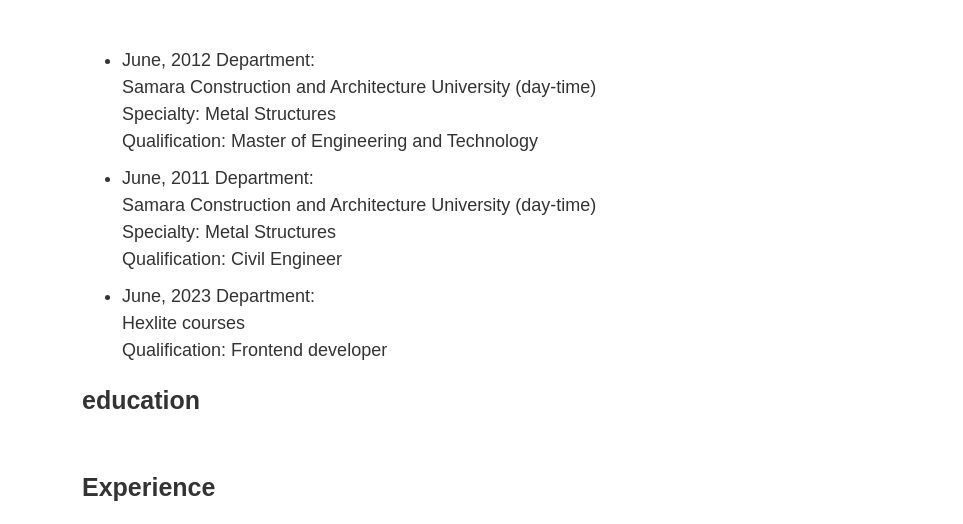
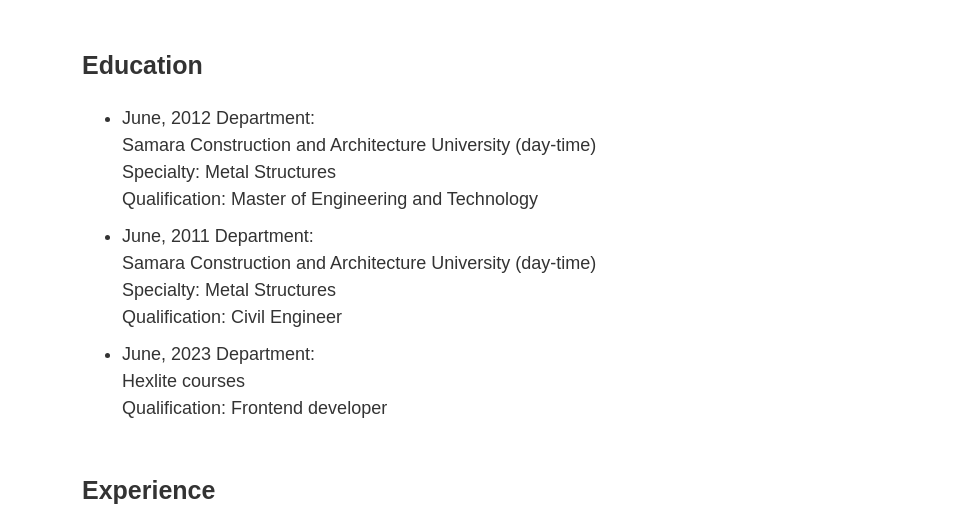
Before and after one commit to Shamatarev/Shamatarev.github.io, a plain HTML site: page index.html in a window 1280 px wide. Shown: the part 223-747 px from the top of the page, without its empty margins (158-1121 px from the left). Drawn offline with Linux system fonts and the light colour scheme.

Commit message:
Update index.html

```diff
--- a/index.html
+++ b/index.html
@@ -14,6 +14,7 @@
     <h1>Shamatarev Anton Valerievich</h1>
     <h2>Frontend developer</h2>
     <section>
+      <h2>Education</h2>
       <ul>
         <li>June, 2012 Department:<br>
           Samara Construction and Architecture University (day-time)<br>
@@ -27,7 +28,6 @@
           Hexlite courses<br>
           Qualification: Frontend developer</li>
       </ul>
-      <h2>education</h2>
     </section>
 
     <section>
```
